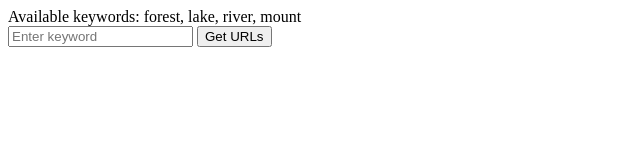
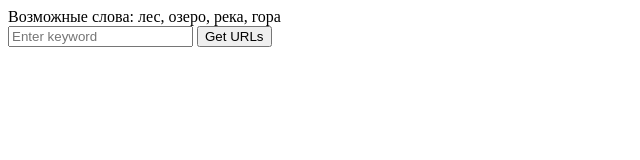
Before and after one commit to MiEvBa/wsserver, a website: page index.html in a window 1280 px wide. Shown: the full height of the page, 0-640 px from the left. Drawn offline with Linux system fonts and the light colour scheme.

Commit message:
Update index.html

```diff
--- a/index.html
+++ b/index.html
@@ -6,7 +6,7 @@
 </head>
 <body>
 
-  <div>Available keywords: forest, lake, river, mount</div>
+  <div>Возможные слова: лес, озеро, река, гора</div>
   <input id="keywordInput" type="text" placeholder="Enter keyword">
   <button onclick="getUrls()">Get URLs</button>
   <div id="urlsList"></div>
```
